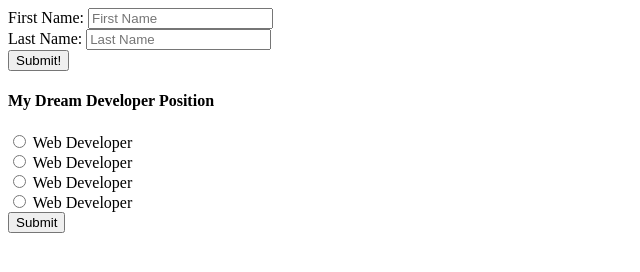
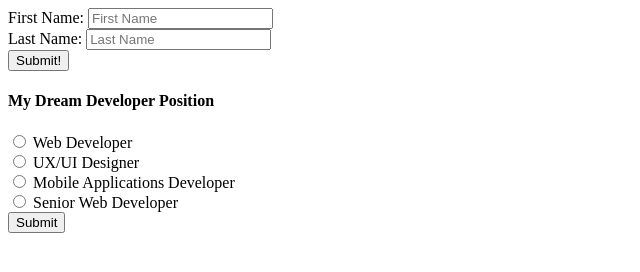
Before and after one commit to Tamika-Davis/HTML-Elements-Input-Radio-Practice, a plain HTML site: page index.html in a window 1280 px wide. Shown: the whole page, without its empty margins (0-640 px from the left). Drawn offline with Linux system fonts and the light colour scheme.

Commit message:
fixing job titles

```diff
--- a/index.html
+++ b/index.html
@@ -14,11 +14,11 @@
     <input type="radio" id="Developer" name="Postions" value="Web Developer"/>
     <label for="Developer">Web Developer</label><br>
     <input type="radio" id="Developer" name="Postions" value="UX/UI Designer"/>
-    <label for="Developer">Web Developer</label><br>
+    <label for="Developer">UX/UI Designer</label><br>
     <input type="radio" id="Developer" name="Postions" value="Mobile Applications Developer"/>
-    <label for="Developer">Web Developer</label><br>
+    <label for="Developer">Mobile Applications Developer</label><br>
     <input type="radio" id="Developer" name="Postions" value="Senior Web Developer"/>
-    <label for="Developer">Web Developer</label><br>
+    <label for="Developer">Senior Web Developer</label><br>
     <button type="submit">Submit</button>
     </form>
 </body>
```
